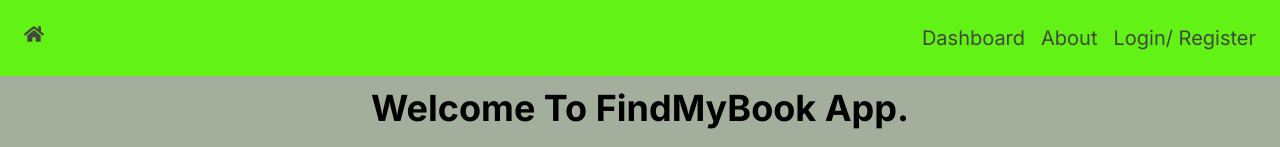
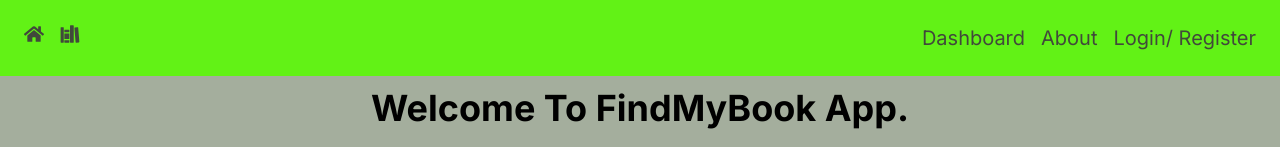
Before and after one commit to devMnangat/gomycode_find-my-book-app, a Next.js app: page / in a window 1280 px wide. Shown: the top 147 px of the page. Built offline with nearby package versions, Linux system fonts and the light colour scheme; no server answers.

Commit message:
chore: add library link to navbar.tsx

```diff
--- a/src/components/Navbar.tsx
+++ b/src/components/Navbar.tsx
@@ -3,13 +3,19 @@
 import React from "react";
 import Link from "next/link";
 import { FaHome } from "react-icons/fa";
+import { IoLibrarySharp } from "react-icons/io5";
 
 const Navbar = () => {
   return (
     <nav className="w-full h-fit flex flex-col md:flex-row justify-between border-black bg-theme-primary text-theme-secondary text-xl p-4 md:p-6">
-      <Link href={"/"}>
-        <FaHome />
-      </Link>
+      <div className="gap-3 md:flex md:gap-4">
+        <Link href={"/"}>
+          <FaHome />
+        </Link>
+        <Link href={"/save"}>
+          <IoLibrarySharp />
+        </Link>
+      </div>
       <ul className="w-full flex-col md:w-fit md:flex-row flex gap-4  items-end">
         <li className=" hover:text-theme-natural">
           <Link href={"/dashboard"}>Dashboard</Link>
@@ -17,8 +23,14 @@ const Navbar = () => {
         <li className=" hover:text-theme-natural">
           <Link href={"/books"}>About</Link>
         </li>
-        <li >
-          <Link className="hover:underline" href={"/login"}>Login</Link>/ <Link className="hover:underline" href={"/register"}>Register</Link>
+        <li>
+          <Link className="hover:underline" href={"/login"}>
+            Login
+          </Link>
+          /{" "}
+          <Link className="hover:underline" href={"/register"}>
+            Register
+          </Link>
         </li>
       </ul>
     </nav>
```
